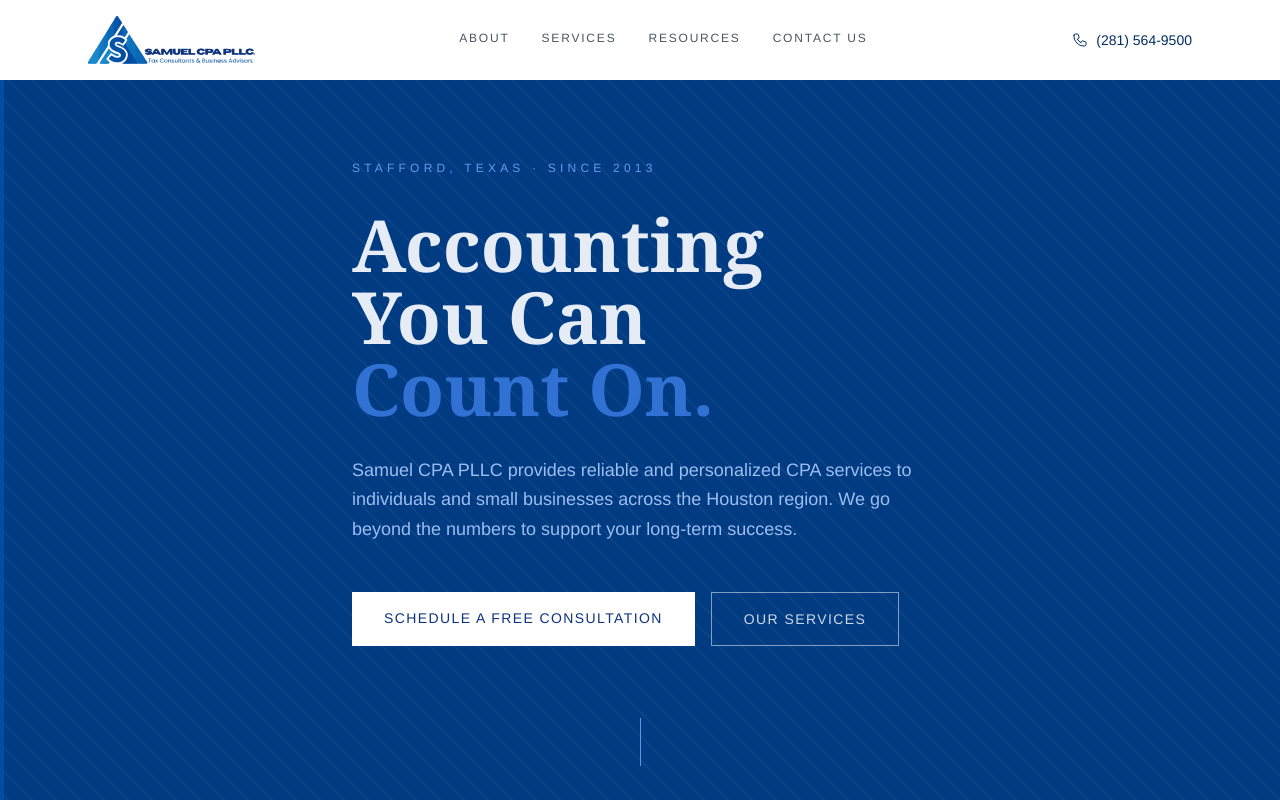
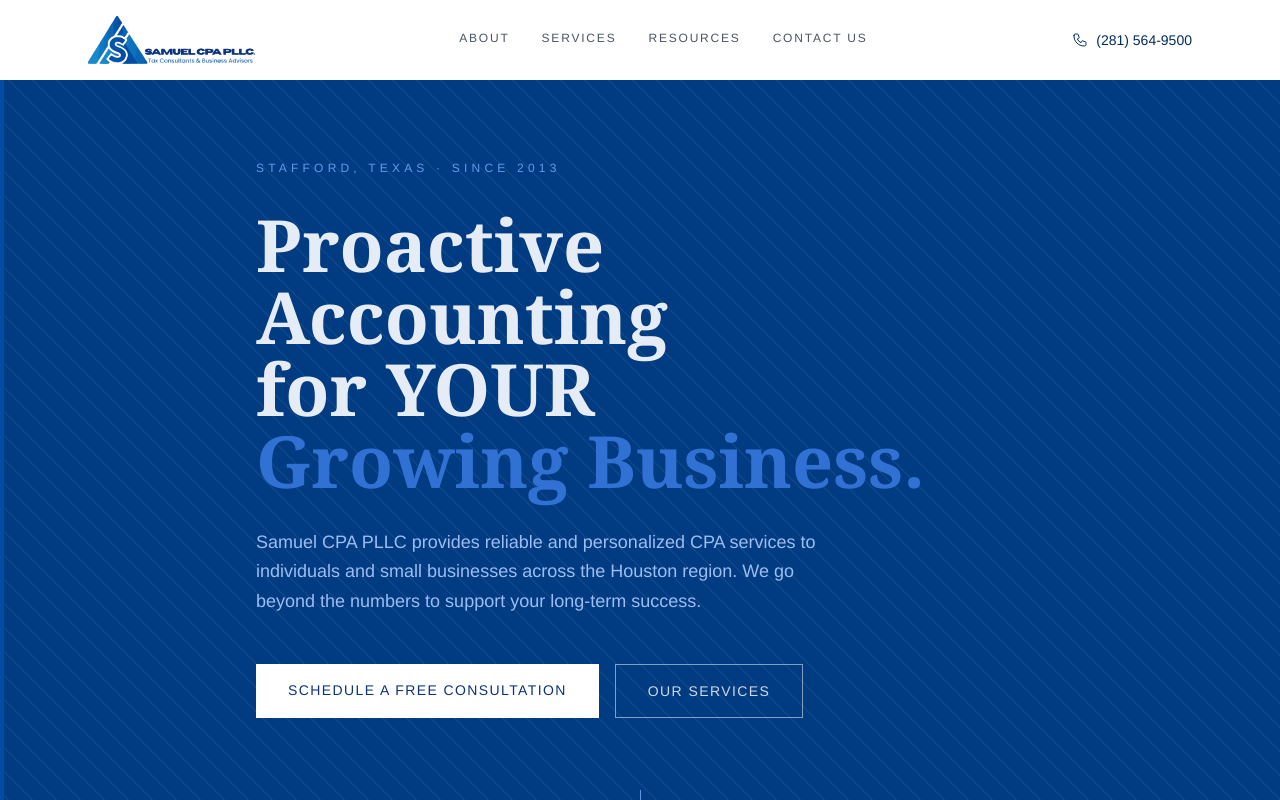
Before and after one commit to rmathew21/msacpas, a React (Vite) app: page / in a window 1280 px wide. Shown: the top 800 px of the page. Built offline with nearby package versions, Linux system fonts and the light colour scheme.

Commit message:
fix: updated h1 on Home

```diff
--- a/src/pages/Home.jsx
+++ b/src/pages/Home.jsx
@@ -59,9 +59,9 @@
               Stafford, Texas · Since 2013
             </p>
             <h1 className="text-navy-50 text-5xl md:text-7xl font-serif font-bold leading-tight mb-8 fade-up delay-1">
-              Accounting<br />
-              You Can<br />
-              <span className="text-royal-400">Count On.</span>
+              Proactive Accounting<br />
+              for YOUR<br />
+              <span className="text-royal-400">Growing Business.</span>
             </h1>
             <p className="text-royal-200 text-lg leading-relaxed max-w-xl mb-12 fade-up delay-2">
               Samuel CPA PLLC provides reliable and personalized CPA services to individuals and small businesses across the Houston region. We go beyond the numbers to support your long-term success.
```
